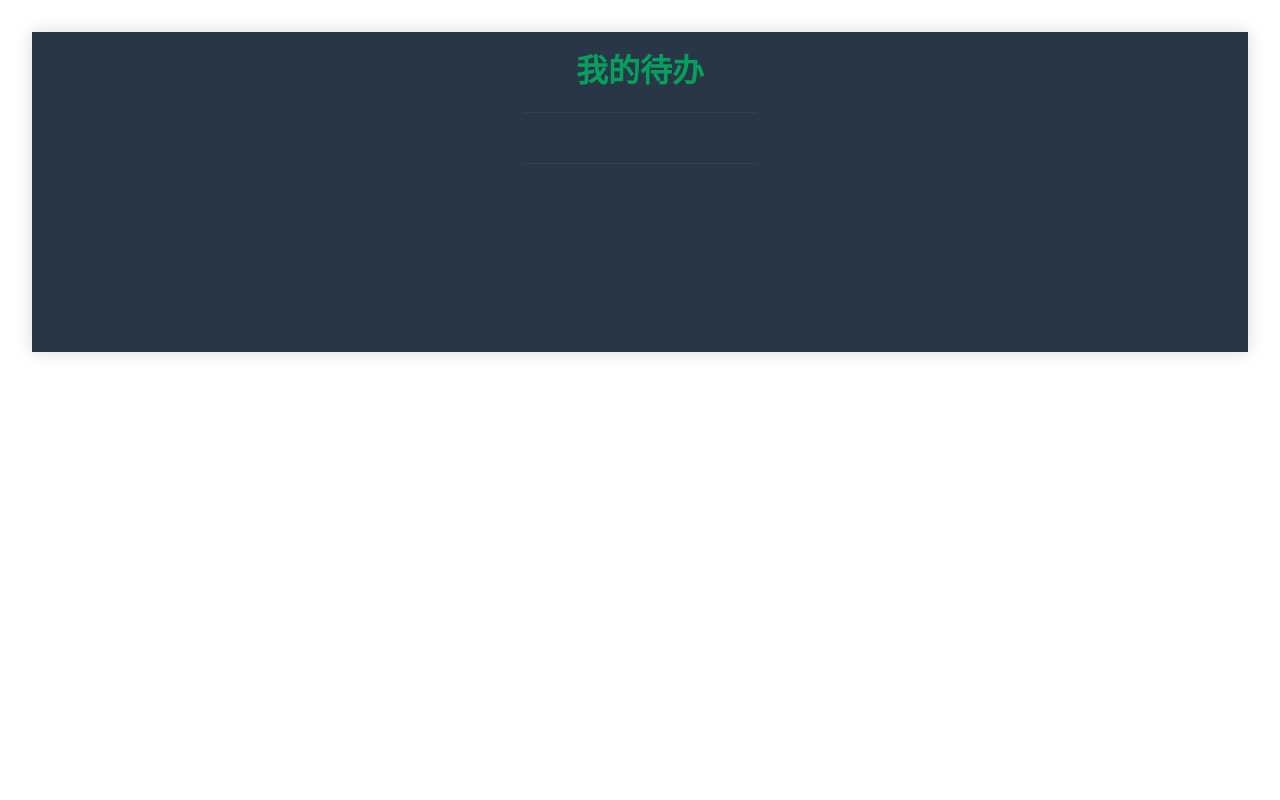
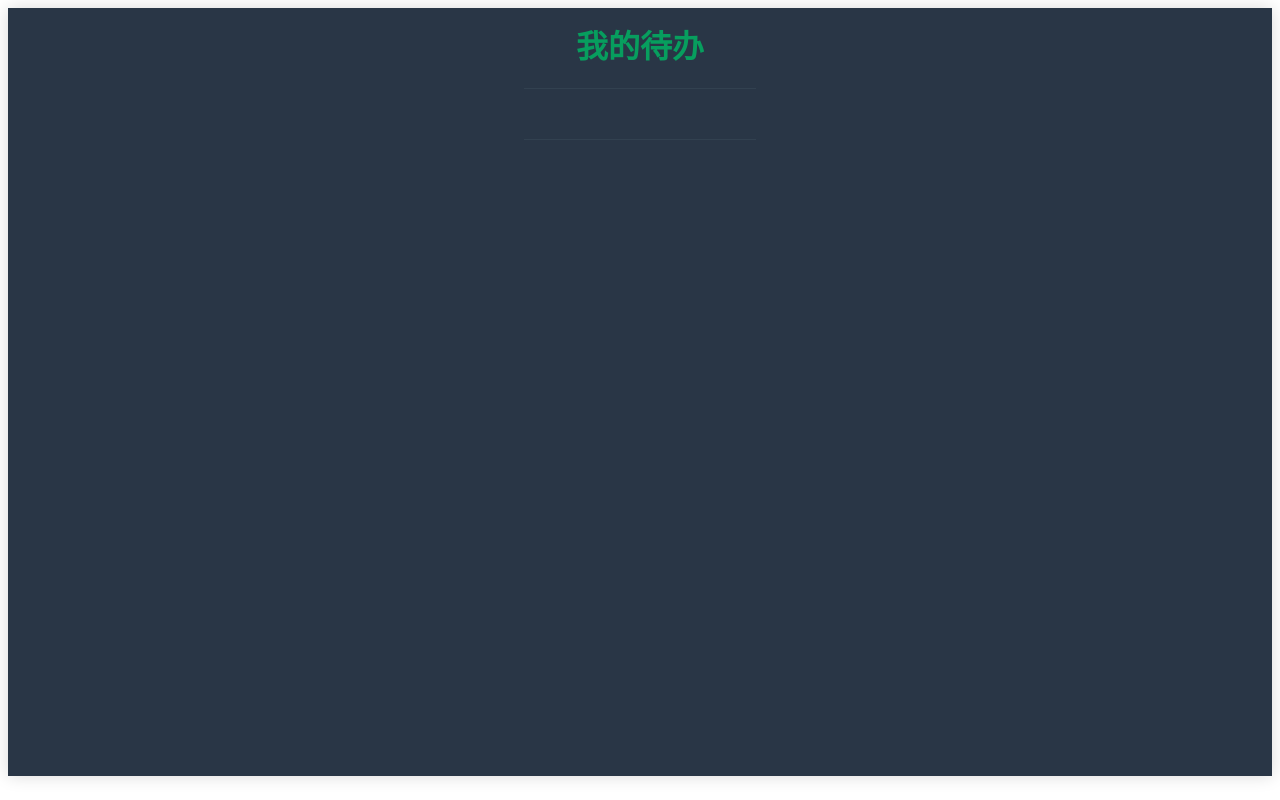
Before and after one commit to lynchuh/TodoList-demo, a React (Create React App) app: page / in a window 1280 px wide. Built offline with nearby package versions, Linux system fonts and the light colour scheme; the HTML template or start-up script is replaced by a standard one.

Commit message:
修改整体样式

```diff
--- a/package.json
+++ b/package.json
@@ -16,7 +16,7 @@
     "predeploy": "npm run build",
     "deploy": "gh-pages -d build"
   },
-  "homepage": "https://lynchuh.github.io/TodoList-demo/build",
+  "homepage": "https://lynchuh.github.io/TodoList-demo",
   "devDependencies": {
     "gh-pages": "^1.2.0"
   }
--- a/src/App.css
+++ b/src/App.css
@@ -1,8 +1,9 @@
 .App {
+  height: 100%;
   display: flex;
   flex-direction: column;
   padding: 0 1em;
-  margin: 2em;
+  margin: 0.5em;
   box-shadow: 0 0 1em hsla(0,0%,0%,0.15);
   align-items: center;
   font-family: "PingFang SC", "Hiragino Sans GB", "Heiti SC", "Microsoft YaHei", "WenQuanYi Micro Hei";
--- a/src/App.js
+++ b/src/App.js
@@ -12,6 +12,7 @@ class App extends Component {
   constructor(props){
     super(props)
     this.state={
+
       newTodo:'',
       todoList: localStore.load('todoList')||[]
     }
--- a/src/index.css
+++ b/src/index.css
@@ -2,4 +2,9 @@ body {
   margin: 0;
   padding: 0;
   font-family: sans-serif;
+  height: 96vh;
 }
+#root{
+  box-sizing: border-box;
+  height: 100%;
+}
```
Also changed, not shown: 12 other files (tests, documents, lock files or other folders).
